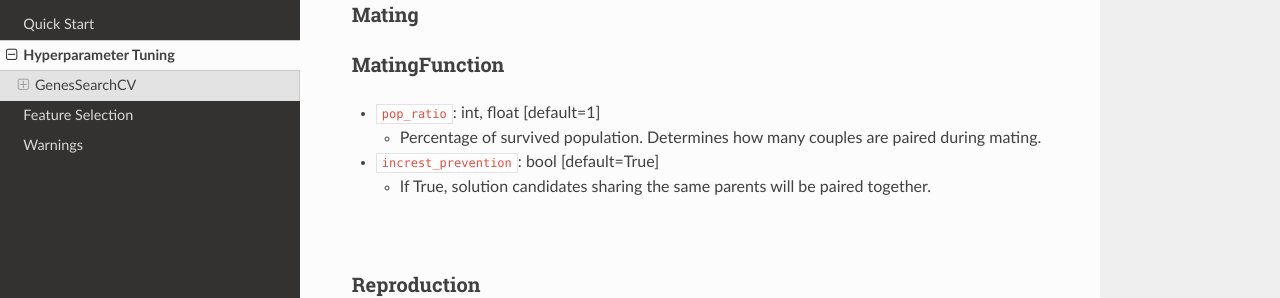
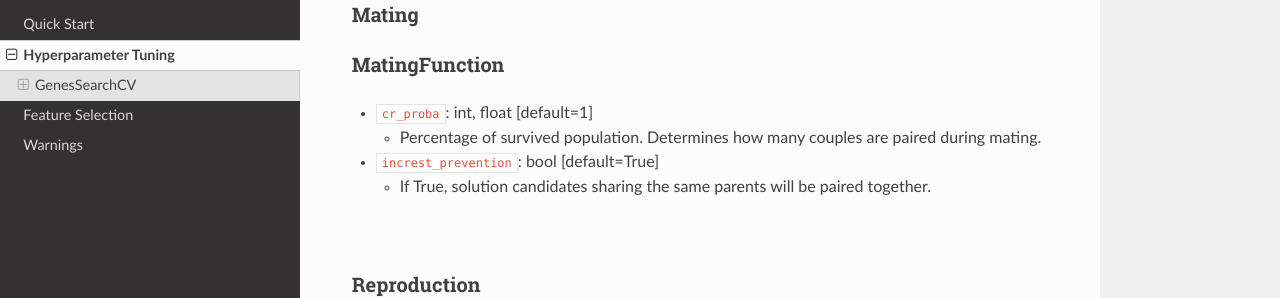
Before and after one commit to HindyDS/evolearn, a Sphinx documentation site: the page built from docs/source/Optimization.rst, in a window 1280 px wide and 900 px high, scrolled down 3254 px. Shown: the part 153-451 px from the top of the window. Built offline with Sphinx 7.4.7 and the Read the Docs theme 2.0.0, drawn with Linux system fonts in a browser that asks for light colours.

Commit message:
Update Optimization.rst

```diff
--- a/docs/source/Optimization.rst
+++ b/docs/source/Optimization.rst
@@ -172,7 +172,7 @@ Mating
 ------
 MatingFunction
 --------------
-* ``pop_ratio``: int, float [default=1]
+* ``cr_proba``: int, float [default=1]
 
   - Percentage of survived population. Determines how many couples are paired during mating.
 
```
